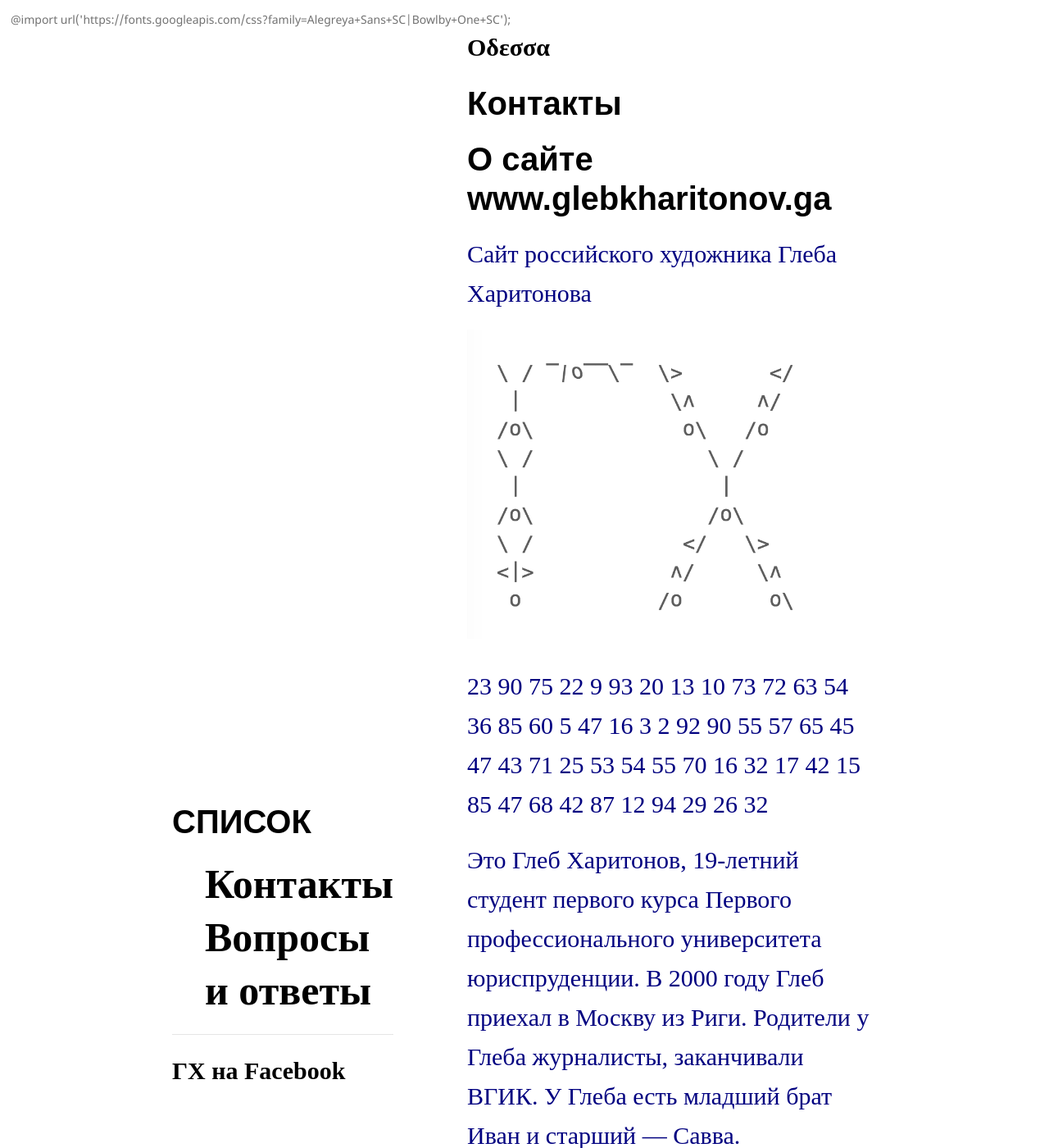
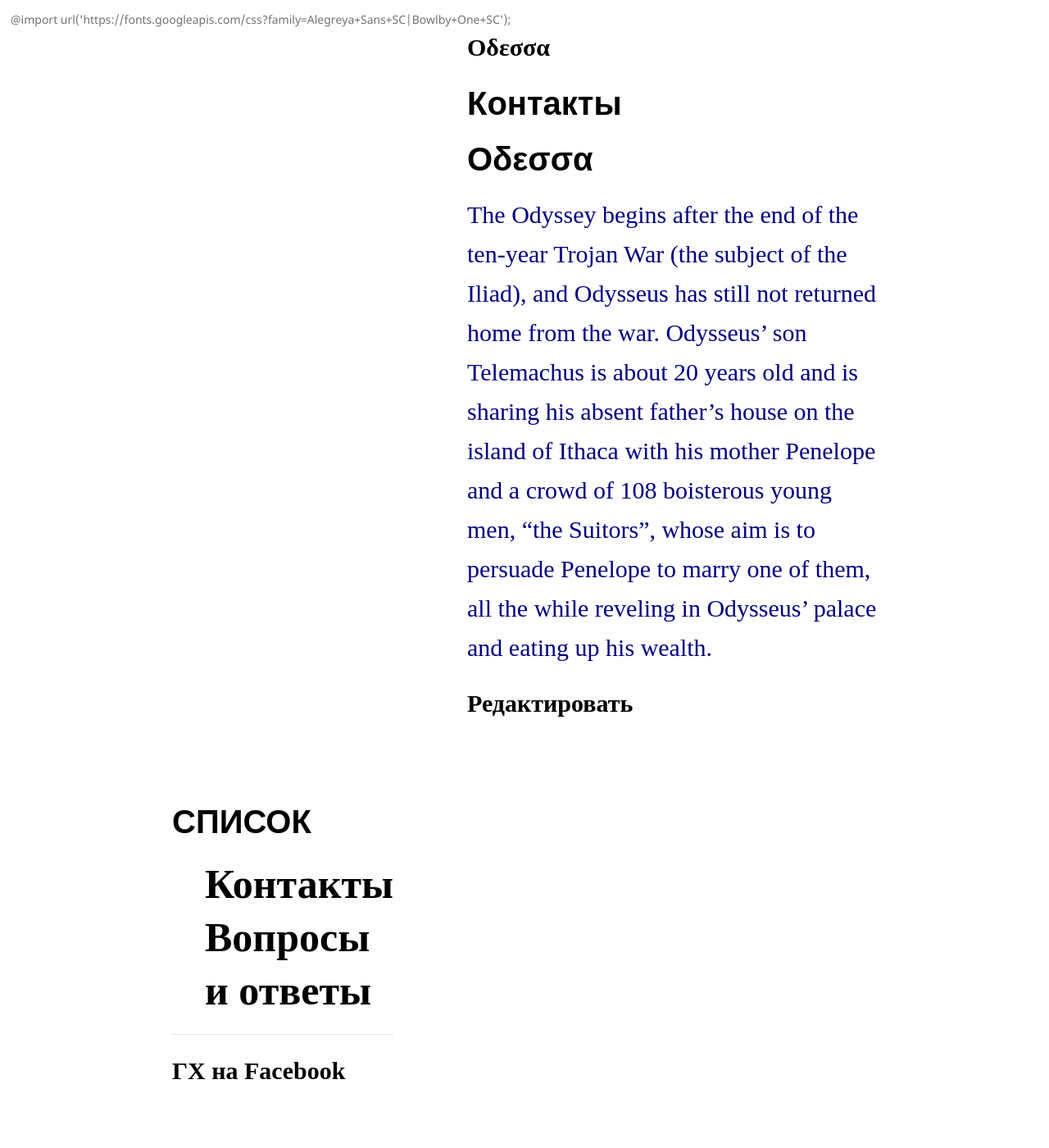
Before and after one commit to indexmod/odessa, a Jekyll site: the page built from contacts.md, in a window 1280 px wide and 1400 px high. Shown: the whole window at 82% size. Built offline with Jekyll 4.4.1, drawn with Linux system fonts in a browser that asks for light colours; some of the changed text lies outside the part shown.

Commit message:
Update contacts.md

```diff
--- a/contacts.md
+++ b/contacts.md
@@ -4,19 +4,6 @@ permalink: contacts
 title: Контакты
 published: true
 ---
-## О сайте www.glebkharitonov.ga
+## Οδεσσα
 
-Cайт российского художника Глеба Харитонова
-
-![Снимок экрана 2018-05-29 в 23.44.19.png]({{site.baseurl}}/images/Снимок экрана 2018-05-29 в 23.44.19.png)
-
-
-23 90 75 22 9 93 20 13 10 73 72 63 54 36 85 60 5 47 16 3 2 92 90 55 57 65 45 47 43 71 25 53 54 55 70 16 32 17 42 15 85 47 68 42 87 12 94 29 26 32
-
-Это Глеб Харитонов, 19-летний студент первого курса Первого профессионального университета юриспруденции. В 2000 году Глеб приехал в Москву из Риги. Родители у Глеба журналисты, заканчивали ВГИК. У Глеба есть младший брат Иван и старший — Савва.
-
-
-## Глеб Харитонов / Gleb Kharitonov
-
-+ glebkharitonov@icloud.com
-+ +7 (000) 000-00-00
+The Odyssey begins after the end of the ten-year Trojan War (the subject of the Iliad), and Odysseus has still not returned home from the war. Odysseus' son Telemachus is about 20 years old and is sharing his absent father's house on the island of Ithaca with his mother Penelope and a crowd of 108 boisterous young men, "the Suitors", whose aim is to persuade Penelope to marry one of them, all the while reveling in Odysseus' palace and eating up his wealth.
```
